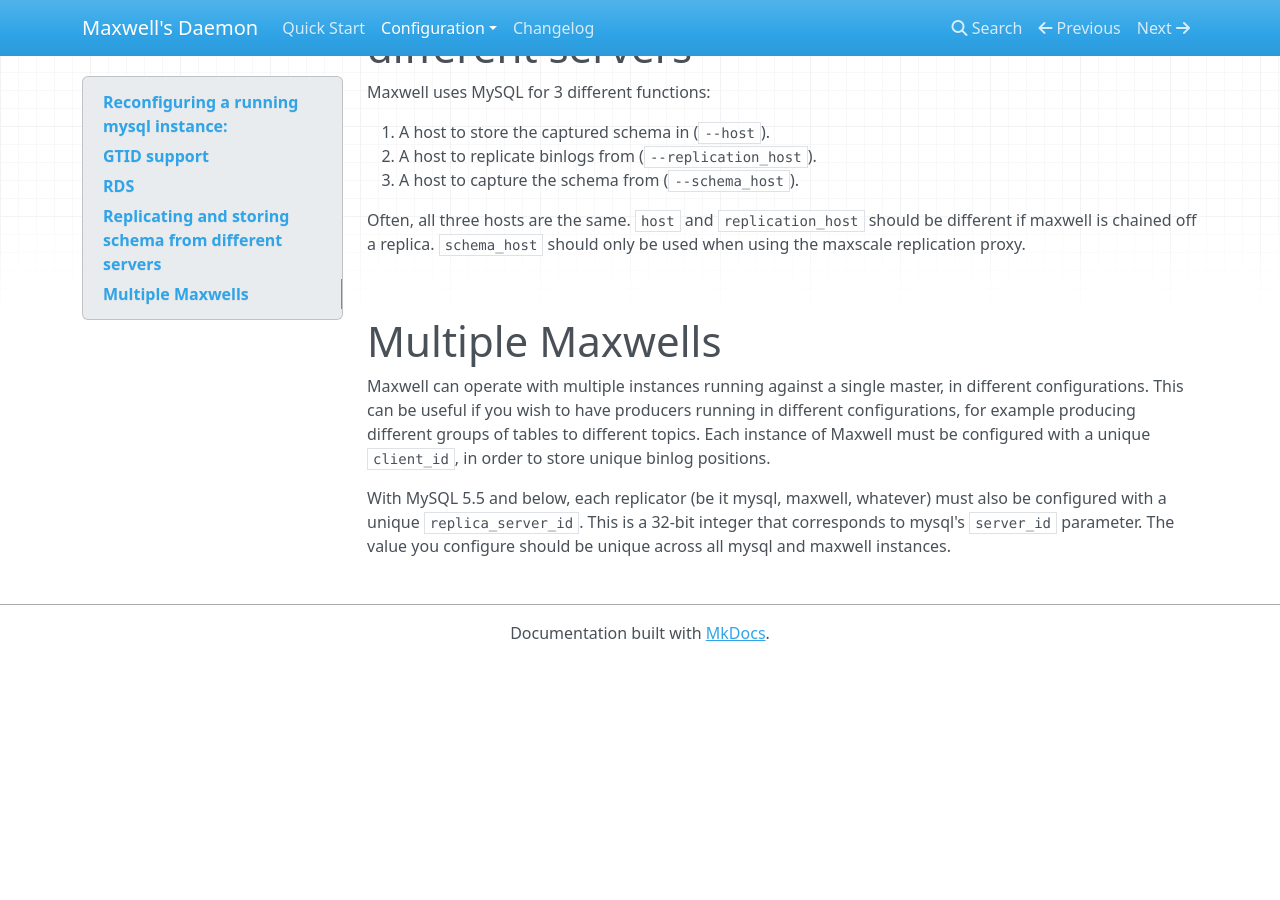
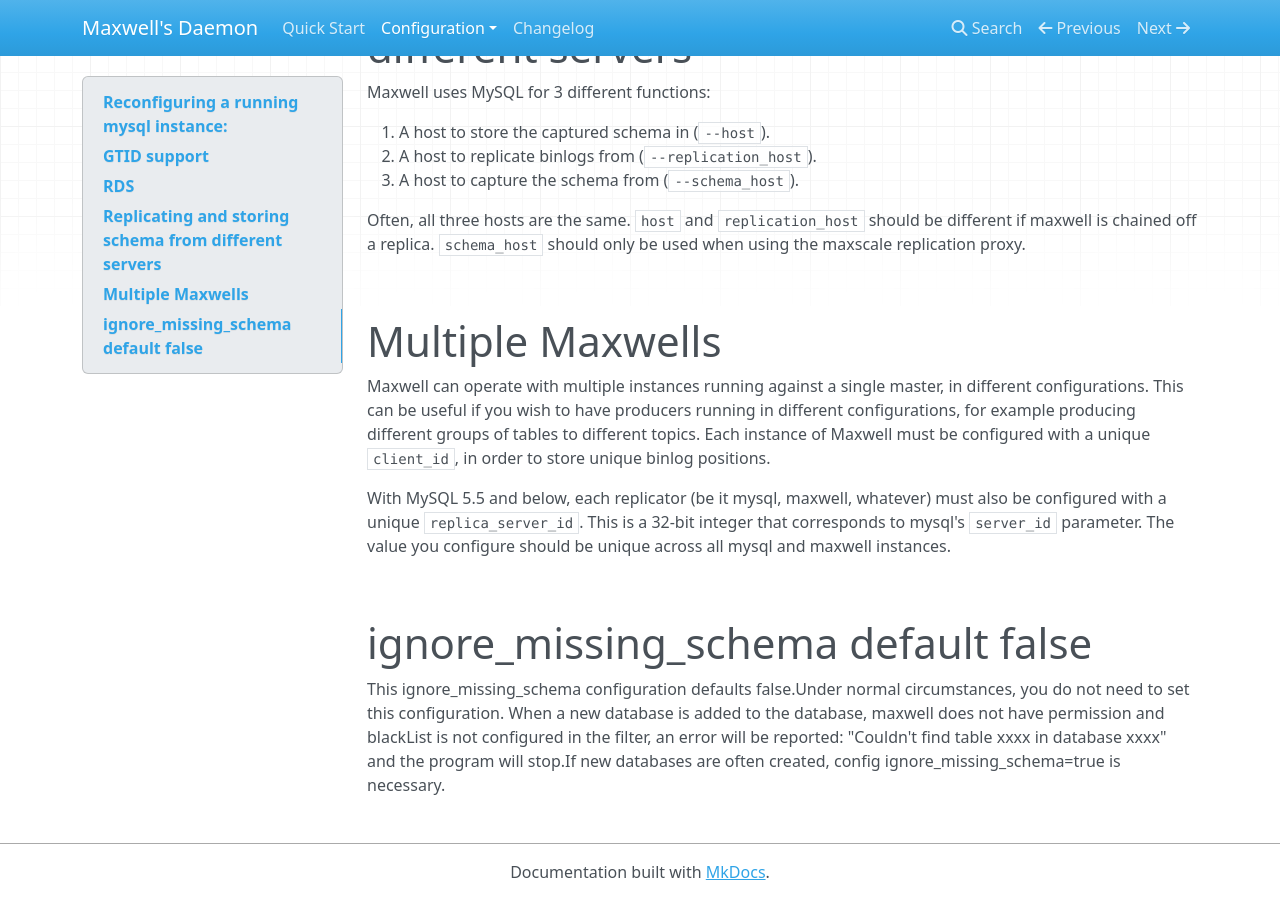
Before and after one commit to zendesk/maxwell, an MkDocs documentation site: the page built from docs/docs/deployment.md, in a window 1280 px wide and 900 px high, scrolled down 1054 px. Built offline with MkDocs 1.6.1, drawn with Linux system fonts in a browser that asks for light colours; nearby versions of some CDN libraries; before the commit the page ends 1715 px from its top, so only the background shows below that.

Commit message:
1.add ignore_missing_schema configuration description.

```diff
--- a/docs/docs/deployment.md
+++ b/docs/docs/deployment.md
@@ -65,3 +65,11 @@
 also be configured with a unique `replica_server_id`.  This is a 32-bit integer
 that corresponds to mysql's `server_id` parameter.  The value you configure
 should be unique across all mysql and maxwell instances.
+
+# ignore_missing_schema  default false
+
+This ignore_missing_schema configuration defaults false.Under normal circumstances,
+you do not need to set this configuration.
+When a new database is added to the database, maxwell does not have permission and blackList
+is not configured in the filter, an error will be reported: "Couldn't find table xxxx in database xxxx"
+ and the program will stop.If new databases are often created, config ignore_missing_schema=true is necessary.
```
